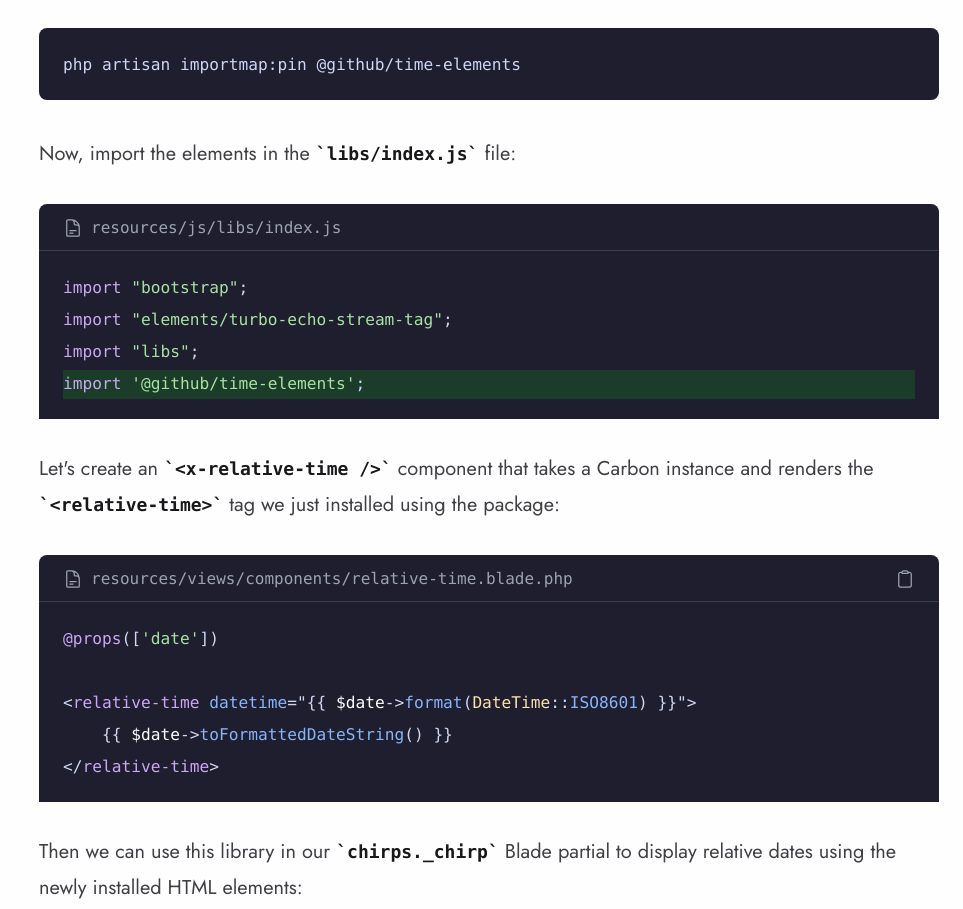
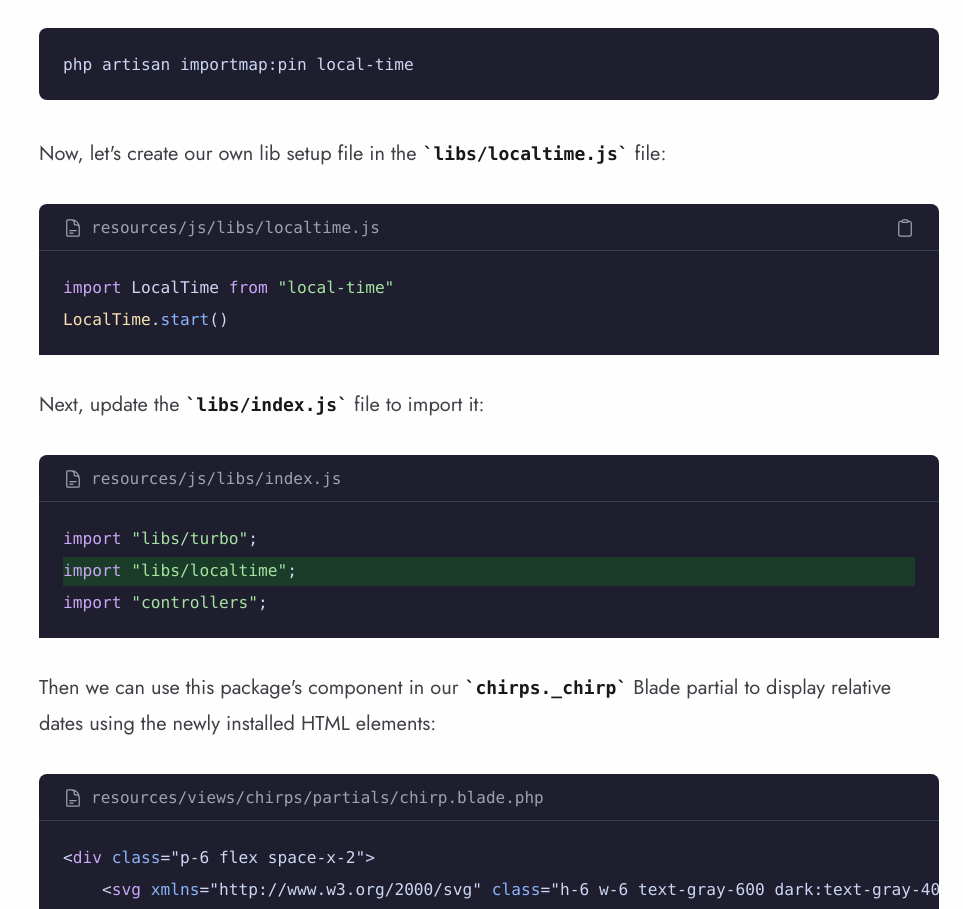
Before and after one commit to hotwired-laravel/turbo-laravel-site, a plain HTML site: page bootcamp/listing-chirps/index.html in a window 1280 px wide. Shown: the part 4980-5889 px from the top of the page, without its empty margins (317-1280 px from the left). Drawn offline with Linux system fonts and the light colour scheme.

Commit message:
deploy: 0ce17e164696cbcaf6b27dbf296bddfea68aae50

```diff
--- a/bootcamp/listing-chirps/index.html
+++ b/bootcamp/listing-chirps/index.html
@@ -375,10 +375,41 @@
 
 <p>First, install JS package:</p>
 
-<pre><code class="language-bash">php artisan importmap:pin @github/time-elements
+<pre><code class="language-bash">php artisan importmap:pin local-time
 </code></pre>
 
-<p>Now, import the elements in the <code>libs/index.js</code> file:</p>
+<p>Now, let's create our own lib setup file in the <code>libs/localtime.js</code> file:</p>
+
+<p><div class="[&>p]:m-0 [&>pre]:m-0 [&>pre]:rounded-none rounded-lg my-8 bg-[#1e1e2e]" data-controller="clipboard">
+    <div class="pt-3 pb-2.5 px-6 flex items-center justify-between text-base text-gray-400 border-b border-gray-700">
+        <div class="min-w-0 overflow-auto font-mono flex items-center space-x-2">
+            <svg aria-hidden="true" xmlns="http://www.w3.org/2000/svg" fill="none" viewBox="0 0 24 24" stroke-width="1.5" stroke="currentColor" class="size-5">
+                <path stroke-linecap="round" stroke-linejoin="round" d="M19.5 14.25v-2.625a3.375 3.375 0 0 0-3.375-3.375h-1.5A1.125 1.125 0 0 1 13.5 7.125v-1.5a3.375 3.375 0 0 0-3.375-3.375H8.25m0 12.75h7.5m-7.5 3H12M10.5 2.25H5.625c-.621 0-1.125.504-1.125 1.125v17.25c0 .621.504 1.125 1.125 1.125h12.75c.621 0 1.125-.504 1.125-1.125V11.25a9 9 0 0 0-9-9Z" />
+            </svg>
+
+            <span class="whitespace-nowrap">resources/js/libs/localtime.js</span>
+        </div>
+
+                <button title="Copy to clipboard" data-action="clipboard#copy" type="button">
+            <svg aria-hidden="true" xmlns="http://www.w3.org/2000/svg" fill="none" viewBox="0 0 24 24" stroke-width="1.5" stroke="currentColor" class="size-5">
+                <path stroke-linecap="round" stroke-linejoin="round" d="M15.666 3.888A2.25 2.25 0 0 0 13.5 2.25h-3c-1.03 0-1.9.693-2.166 1.638m7.332 0c.055.194.084.4.084.612v0a.75.75 0 0 1-.75.75H9a.75.75 0 0 1-.75-.75v0c0-.212.03-.418.084-.612m7.332 0c.646.049 1.288.11 1.927.184 1.1.128 1.907 1.077 1.907 2.185V19.5a2.25 2.25 0 0 1-2.25 2.25H6.75A2.25 2.25 0 0 1 4.5 19.5V6.257c0-1.108.806-2.057 1.907-2.185a48.208 48.208 0 0 1 1.927-.184" />
+            </svg>
+
+            <span class="sr-only">Copy</span>
+        </button>
+            </div>
+
+    </p>
+
+<pre><code class="language-js"><span class="hl-keyword">import</span> LocalTime <span class="hl-keyword">from</span> <span class="hl-value">&quot;local-time&quot;</span>
+<span class="hl-type">LocalTime</span>.<span class="hl-property">start</span>()
+</code></pre>
+
+<p>
+</div>
+</p>
+
+<p>Next, update the <code>libs/index.js</code> file to import it:</p>
 
 <p><div class="[&>p]:m-0 [&>pre]:m-0 [&>pre]:rounded-none rounded-lg my-8 bg-[#1e1e2e]" data-controller="clipboard">
     <div class="pt-3 pb-2.5 px-6 flex items-center justify-between text-base text-gray-400 border-b border-gray-700">
@@ -394,51 +425,16 @@
 
     </p>
 
-<pre><code class="language-js"><span class="hl-keyword">import</span> <span class="hl-value">&quot;bootstrap&quot;</span>;
-<span class="hl-keyword">import</span> <span class="hl-value">&quot;elements/turbo-echo-stream-tag&quot;</span>;
-<span class="hl-keyword">import</span> <span class="hl-value">&quot;libs&quot;</span>;
-<span class="hl-addition"><span class="hl-keyword">import</span> <span class="hl-value">'@github/time-elements'</span>;</span>
+<pre><code class="language-js"><span class="hl-keyword">import</span> <span class="hl-value">&quot;libs/turbo&quot;</span>;
+<span class="hl-addition"><span class="hl-keyword">import</span> <span class="hl-value">&quot;libs/localtime&quot;</span>;</span>
+<span class="hl-keyword">import</span> <span class="hl-value">&quot;controllers&quot;</span>;
 </code></pre>
 
 <p>
 </div>
 </p>
 
-<p>Let's create an <code>&lt;x-relative-time /&gt;</code> component that takes a Carbon instance and renders the <code>&lt;relative-time&gt;</code> tag we just installed using the package:</p>
-
-<p><div class="[&>p]:m-0 [&>pre]:m-0 [&>pre]:rounded-none rounded-lg my-8 bg-[#1e1e2e]" data-controller="clipboard">
-    <div class="pt-3 pb-2.5 px-6 flex items-center justify-between text-base text-gray-400 border-b border-gray-700">
-        <div class="min-w-0 overflow-auto font-mono flex items-center space-x-2">
-            <svg aria-hidden="true" xmlns="http://www.w3.org/2000/svg" fill="none" viewBox="0 0 24 24" stroke-width="1.5" stroke="currentColor" class="size-5">
-                <path stroke-linecap="round" stroke-linejoin="round" d="M19.5 14.25v-2.625a3.375 3.375 0 0 0-3.375-3.375h-1.5A1.125 1.125 0 0 1 13.5 7.125v-1.5a3.375 3.375 0 0 0-3.375-3.375H8.25m0 12.75h7.5m-7.5 3H12M10.5 2.25H5.625c-.621 0-1.125.504-1.125 1.125v17.25c0 .621.504 1.125 1.125 1.125h12.75c.621 0 1.125-.504 1.125-1.125V11.25a9 9 0 0 0-9-9Z" />
-            </svg>
-
-            <span class="whitespace-nowrap">resources/views/components/relative-time.blade.php</span>
-        </div>
-
-                <button title="Copy to clipboard" data-action="clipboard#copy" type="button">
-            <svg aria-hidden="true" xmlns="http://www.w3.org/2000/svg" fill="none" viewBox="0 0 24 24" stroke-width="1.5" stroke="currentColor" class="size-5">
-                <path stroke-linecap="round" stroke-linejoin="round" d="M15.666 3.888A2.25 2.25 0 0 0 13.5 2.25h-3c-1.03 0-1.9.693-2.166 1.638m7.332 0c.055.194.084.4.084.612v0a.75.75 0 0 1-.75.75H9a.75.75 0 0 1-.75-.75v0c0-.212.03-.418.084-.612m7.332 0c.646.049 1.288.11 1.927.184 1.1.128 1.907 1.077 1.907 2.185V19.5a2.25 2.25 0 0 1-2.25 2.25H6.75A2.25 2.25 0 0 1 4.5 19.5V6.257c0-1.108.806-2.057 1.907-2.185a48.208 48.208 0 0 1 1.927-.184" />
-            </svg>
-
-            <span class="sr-only">Copy</span>
-        </button>
-            </div>
-
-    </p>
-
-<pre><code class="language-blade"><span class="hl-keyword">@props</span>([<span class="hl-value">'date'</span>])
-
-&lt;<span class="hl-keyword">relative-time</span> <span class="hl-property">datetime</span>=&quot;{{ <span class="hl-variable">$date</span>-&gt;<span class="hl-property">format</span>(<span class="hl-type">DateTime</span>::<span class="hl-property">ISO8601</span>) }}&quot;&gt;
-    {{ <span class="hl-variable">$date</span>-&gt;<span class="hl-property">toFormattedDateString</span>() }}
-&lt;/<span class="hl-keyword">relative-time</span>&gt;
-</code></pre>
-
-<p>
-</div>
-</p>
-
-<p>Then we can use this library in our <code>chirps._chirp</code> Blade partial to display relative dates using the newly installed HTML elements:</p>
+<p>Then we can use this package's component in our <code>chirps._chirp</code> Blade partial to display relative dates using the newly installed HTML elements:</p>
 
 <p><div class="[&>p]:m-0 [&>pre]:m-0 [&>pre]:rounded-none rounded-lg my-8 bg-[#1e1e2e]" data-controller="clipboard">
     <div class="pt-3 pb-2.5 px-6 flex items-center justify-between text-base text-gray-400 border-b border-gray-700">
@@ -466,7 +462,7 @@
             &lt;<span class="hl-keyword">div</span>&gt;
                 &lt;<span class="hl-keyword">span</span> <span class="hl-property">class</span>=&quot;text-gray-800 dark:text-gray-200&quot;&gt;{{ <span class="hl-variable">$chirp</span>-&gt;<span class="hl-property">user</span>-&gt;<span class="hl-property">name</span> }}&lt;/<span class="hl-keyword">span</span>&gt;
 <span class="hl-deletion">                &lt;<span class="hl-keyword">small</span> <span class="hl-property">class</span>=&quot;ml-2 text-sm text-gray-600 dark:text-gray-400&quot;&gt;{{ <span class="hl-variable">$chirp</span>-&gt;<span class="hl-property">created_at</span>-&gt;<span class="hl-property">diffForHumans</span>() }}&lt;/<span class="hl-keyword">small</span>&gt;</span>
-<span class="hl-addition">                &lt;<span class="hl-keyword">small</span> <span class="hl-property">class</span>=&quot;ml-2 text-sm text-gray-600 dark:text-gray-400&quot;&gt;&lt;<span class="hl-keyword">x-relative-time</span> :<span class="hl-property">date</span>=&quot;$chirp-&gt;created_at&quot; /&gt;&lt;/<span class="hl-keyword">small</span>&gt;</span>
+<span class="hl-addition">                &lt;<span class="hl-keyword">small</span> <span class="hl-property">class</span>=&quot;ml-2 text-sm text-gray-600 dark:text-gray-400&quot;&gt;&lt;<span class="hl-keyword">x-local-time-ago</span> :<span class="hl-property">value</span>=&quot;$chirp-&gt;created_at&quot; /&gt;&lt;/<span class="hl-keyword">small</span>&gt;</span>
             &lt;/<span class="hl-keyword">div</span>&gt;
         &lt;/<span class="hl-keyword">div</span>&gt;
         &lt;<span class="hl-keyword">p</span> <span class="hl-property">class</span>=&quot;mt-4 text-lg text-gray-900 dark:text-gray-200&quot;&gt;{{ <span class="hl-variable">$chirp</span>-&gt;<span class="hl-property">message</span> }}&lt;/<span class="hl-keyword">p</span>&gt;
```
Also changed, not shown: bootcamp/broadcasting/index.html (+1 -1 lines), bootcamp/deleting-chirps/index.html (+1 -1 lines), bootcamp/editing-chirps/index.html (+1 -1 lines), bootcamp/search/index.html (+4 -4 lines).
